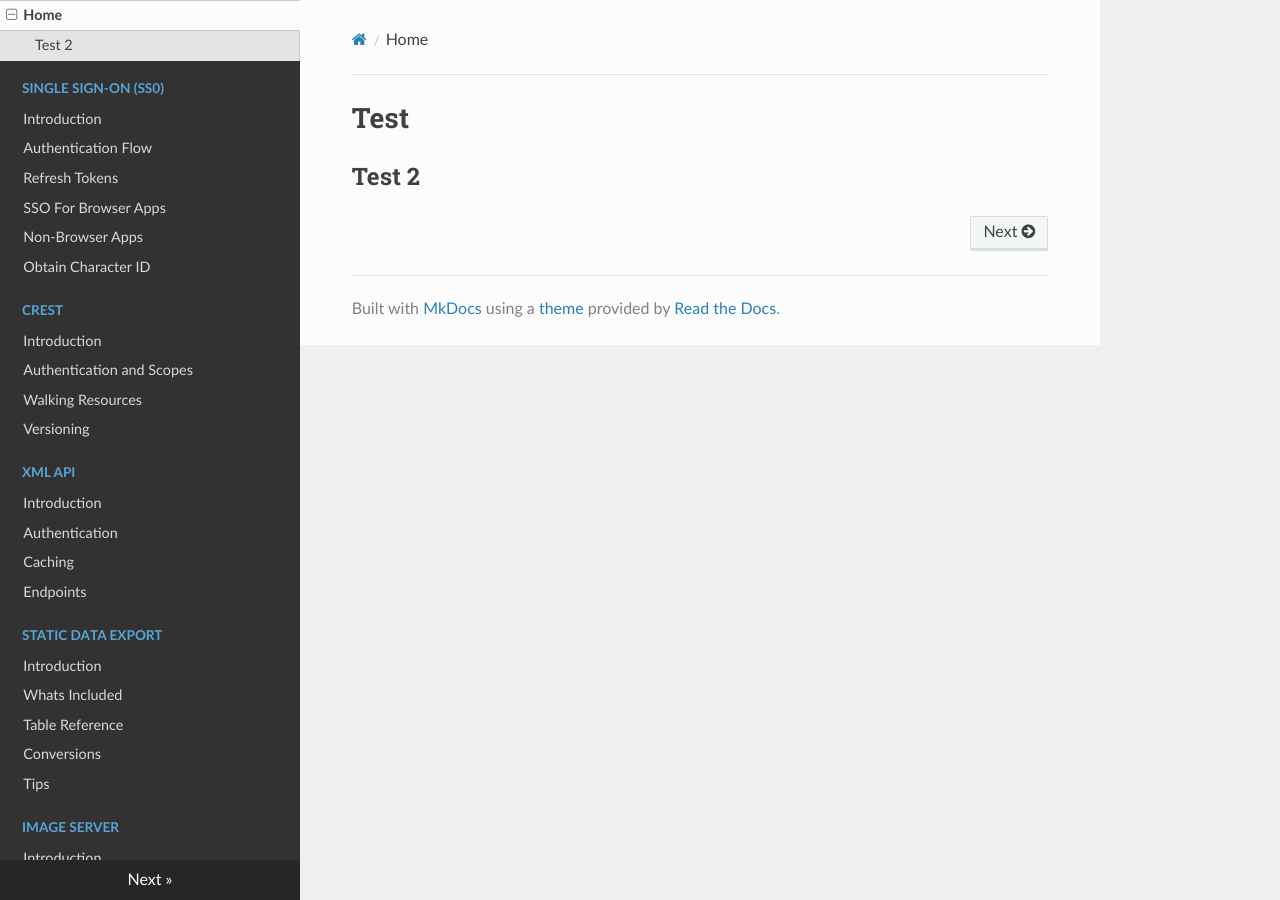
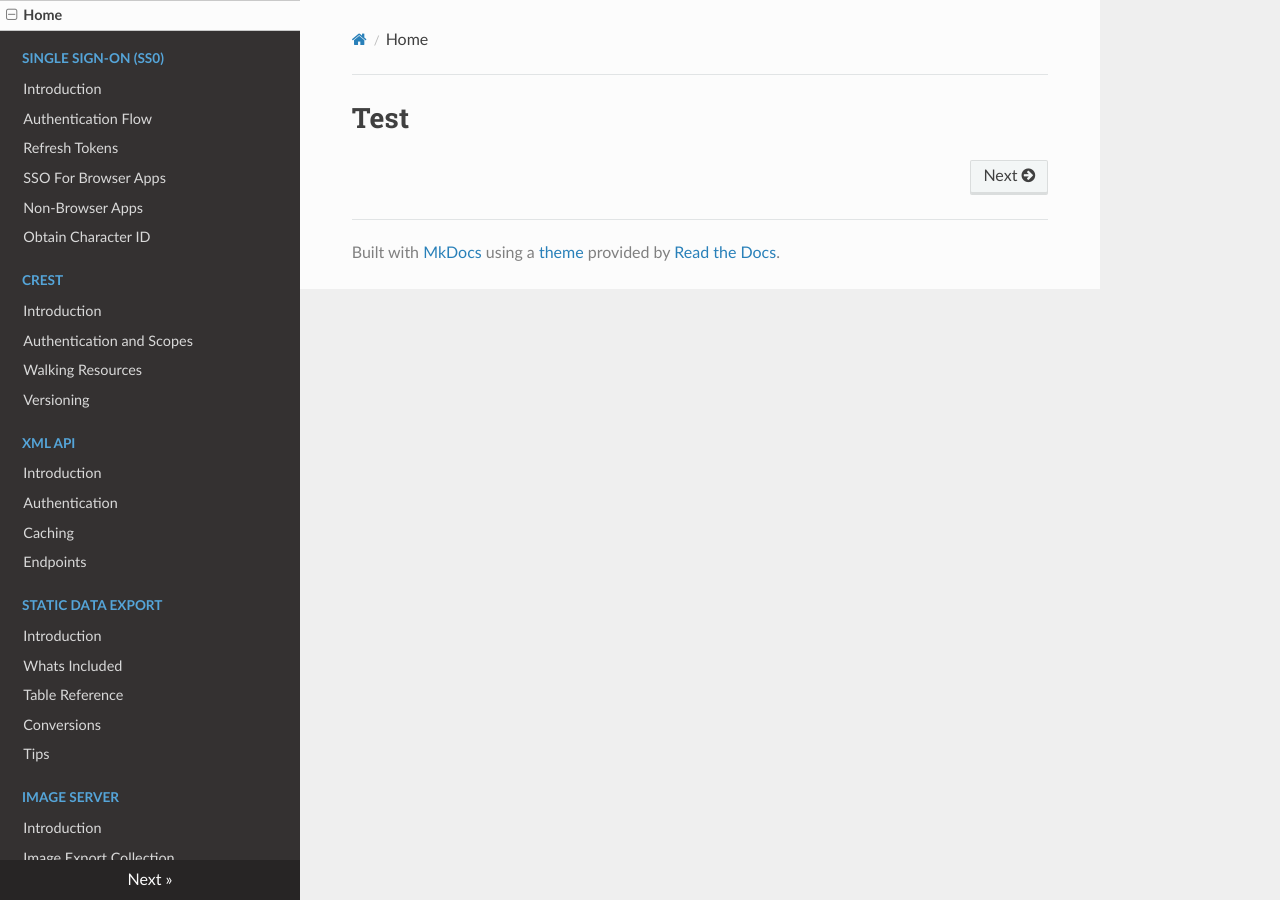
Before and after one commit to OrthoLoess/eveonline-third-party-documentation, an MkDocs documentation site: the page built from docs/index.md, in a window 1280 px wide. Built offline with MkDocs 1.6.1, drawn with Linux system fonts in a browser that asks for light colours; nearby versions of some CDN libraries; old or Windows-style settings are respelled for this version of MkDocs.

Commit message:
This is to test the new RTD integration

```diff
--- a/docs/index.md
+++ b/docs/index.md
@@ -1,3 +1 @@
 # Test
-
-## Test 2
```
